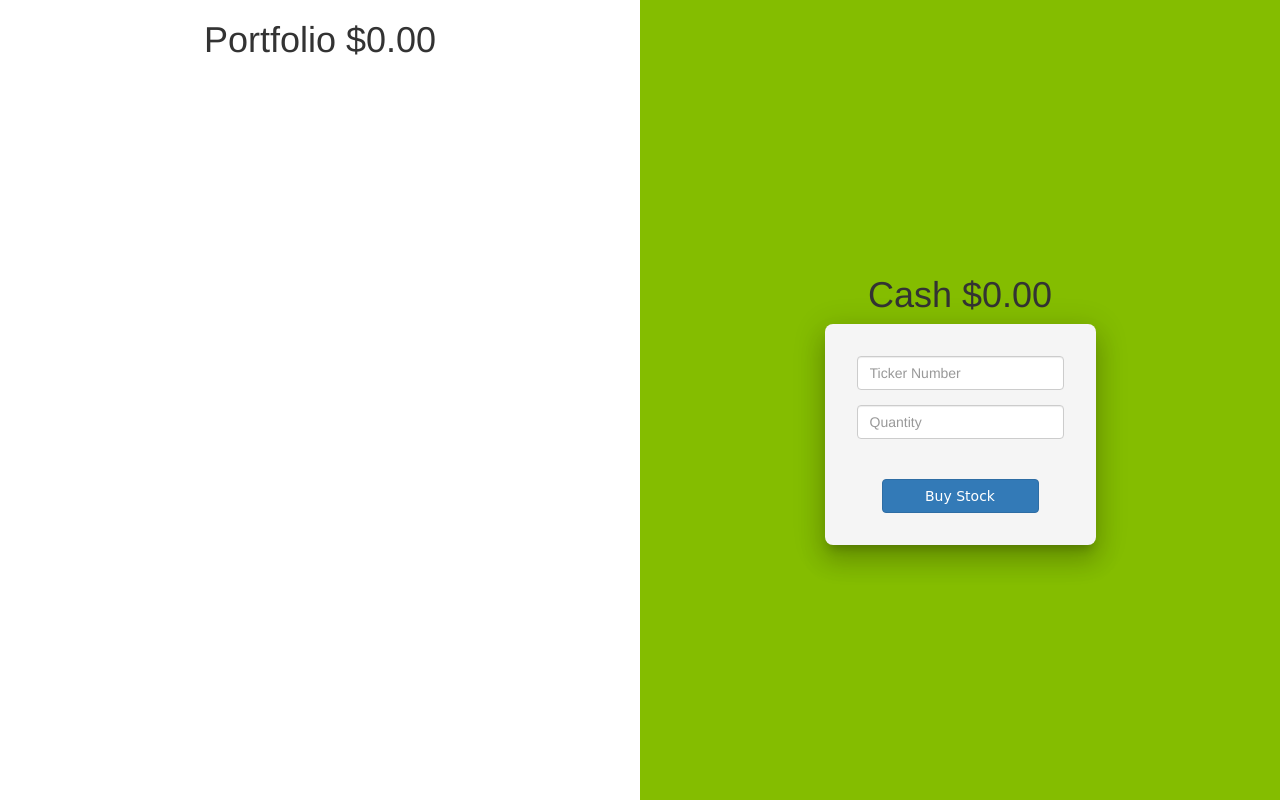
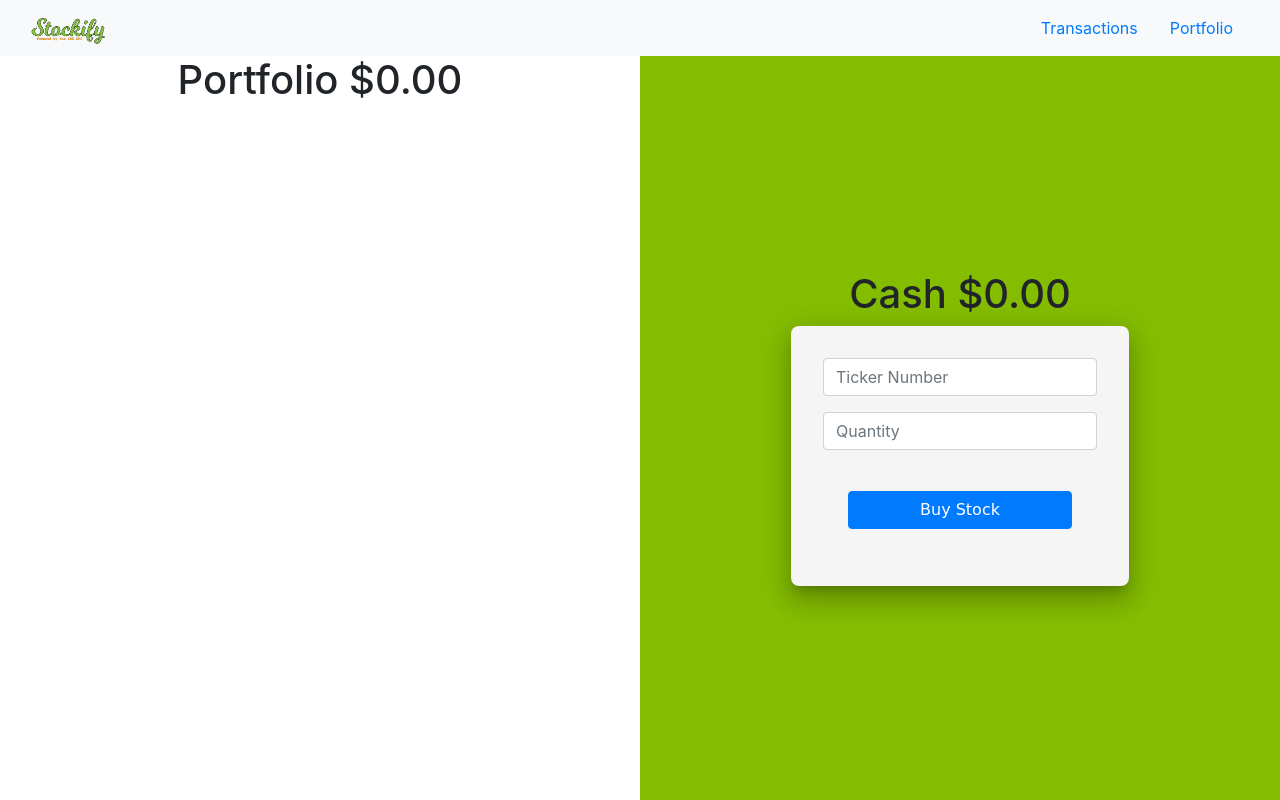
Before and after one commit to katbelle/TTP-FS, a Flask app: template templates/portfolio.html in a window 1280 px wide. Run offline with Flask 2, Linux system fonts and the light colour scheme; the template is opened without the code that fills it, so the values that code supplies are empty; some libraries are stand-ins or nearby versions.

Commit message:
Successfully connected Database, fixed html & CSS, added buttons to toggle between transactions and portfolio

```diff
--- a/app.py
+++ b/app.py
@@ -7,11 +7,13 @@ from pprint import pformat
 from sqlalchemy.sql import func, exists
 
 from iex_api import IEX
-from model import User, connect_to_db, db
+from model import User, Transaction, connect_to_db, db
 
 app = Flask(__name__)
 app.secret_key = "Stockify"
 app.jinja_env.undefined = StrictUndefined
+connect_to_db(app)
+
 
 
 def get_state(session):
@@ -27,7 +29,10 @@ def get_user(session):
 @app.route('/')
 def index():
 	"""Login/Landing Page"""
-	return render_template("sign_in.html")
+	if session.get("logged_in_user"):
+		return redirect("/portfolio")
+	else:
+		return redirect("/login")
 
 
 #Build out an about me page if theres time
@@ -80,7 +85,7 @@ def login():
 			return render_template("sign_in.html")
 
 
-@app.route("/purchase", methods=["GET", "POST"])
+@app.route("/portfolio", methods=["GET", "POST"])
 def purchase_stock():
 	"""Purchase Stock."""
 	if not session.get("logged_in_user"):
@@ -88,16 +93,16 @@ def purchase_stock():
 		return redirect("/")
 
 	user = get_user(session)
+	iex = IEX(user)
 
 	if request.method == "POST":
 		ticker_id = request.form.get("ticker_id")
 		quantity = request.form.get("quantity")
-		iex = IEX(user)
-		success, transaction = iex.purchase_stocks(ticker_id, quantity)
-		if not success:
-			flash(transaction)
+		transaction, error = iex.purchase_stocks(ticker_id, quantity)
+		if error:
+			flash(error)
 		else:
-			flash('purchase successful')
+			flash('Purchase successful')
 
 	# @TODO: Get portfolio data from transactions to display on page.
 	portfolio = iex.get_portfolio()
@@ -117,7 +122,7 @@ def transactions():
 		return redirect("/")
 
 	user = get_user(session)
-	transactions = Transaction.query.filter(user=user).all()
+	transactions = Transaction.query.filter(Transaction.user == user).all()
 	return render_template("transactions.html",
 						   state=get_state(session),
 						   transactions=transactions)
@@ -138,8 +143,6 @@ if __name__ == "__main__":
 
 	app.jinja_env.auto_reload = app.debug
 
-	connect_to_db(app)
-
 	# Use the DebugToolbar
 	DebugToolbarExtension(app)
 	app.config['DEBUG_TB_INTERCEPT_REDIRECTS'] = False
--- a/static/style.css
+++ b/static/style.css
@@ -21,6 +21,7 @@ h1 {
 
 .content {
   height: 100%;
+  padding-top: 56px;
 }
 
 #titleleft {
@@ -70,6 +71,10 @@ h1 {
   flex-direction: column;
   align-items: center;
   /* margin-top: 32px; */
+}
+
+.container-fluid {
+  height: 40px;
 }
 
 #signup {
@@ -172,6 +177,21 @@ input[type="submit"]:hover {
   animation-name: shake;
 }
 
+#stockify {
+  position: fixed;
+  top: 15px;
+}
+
+
+.navbar {
+  background-color: whitesmoke;
+}
+
+.navbar-nav {
+  text-align: right;
+  bottom: 0;
+}
+
 .btn {
   margin: 25px;
   padding: 8px 15px;
--- a/templates/base.html
+++ b/templates/base.html
@@ -1,9 +1,43 @@
-<!doctype html>
-<title>{% block title %}{% endblock %}</title>
-<link rel="stylesheet" href="{{ url_for('static', filename='style.css') }}">
-<!-- Bootstrap -->
-<link rel="stylesheet" href="https://maxcdn.bootstrapcdn.com/bootstrap/3.3.5/css/bootstrap.min.css">
+<!DOCTYPE html>
+<html>
+  <head>
+    <title>{% block title %}{% endblock %}</title>
+    <link rel="stylesheet" href="{{ url_for('static', filename='style.css') }}">
+
+    <!-- Bootstrap -->
+    <link rel="stylesheet" href="https://maxcdn.bootstrapcdn.com/bootstrap/4.0.0/css/bootstrap.min.css"
+    integrity="sha384-Gn5384xqQ1aoWXA+058RXPxPg6fy4IWvTNh0E263XmFcJlSAwiGgFAW/dAiS6JXm" crossorigin="anonymous">
+
+    <script src="https://maxcdn.bootstrapcdn.com/bootstrap/4.0.0/js/bootstrap.min.js"
+    integrity="sha384-JZR6Spejh4U02d8jOt6vLEHfe/JQGiRRSQQxSfFWpi1MquVdAyjUar5+76PVCmYl" crossorigin="anonymous"></script>
+
+  </head>
+
+
 <section class="content">
+
+  	<!-- Static navbar -->
+	 <nav class="navbar navbar-light bg-light fixed-top">
+      <div class="container-fluid">
+        <div class="navbar-header">
+          <a class="navbar-brand" href="/">
+              <img src="/static/imgs/Stockify_logo.png" id="stockify" height="33">
+          </a>
+        </div>
+
+          <ul class="nav nav-pills navbar-right">
+              <li class="nav-item">
+                  <a class="nav-link" href="/transactions">Transactions</a>
+              </li>
+              <li class="nav-item">
+                  <a class="nav-link" href="/portfolio">Portfolio</a>
+              </li>
+            </ul>
+        </div>
+      </div>
+    </nav>
+
+
   <header>
     {% block header %}{% endblock %}
   </header>
@@ -12,3 +46,4 @@
   {% endfor %}
   {% block content %}{% endblock %}
 </section>
+</html>
--- a/templates/portfolio.html
+++ b/templates/portfolio.html
@@ -15,7 +15,7 @@
     </div>
     <div class="right-split">
         <h1>Cash ${{ '%.2f' % (user_cash_money / 100) }}</h1>
-        <form id="Purchase" class="purchase-form" action="/purchase" method="post">
+        <form id="Purchase" class="purchase-form" action="/portfolio" method="post">
 
             <div class="form-group">
                 <input class="form-control" id="ticker_id" name="ticker_id" placeholder="Ticker Number">
--- a/templates/sign_in.html
+++ b/templates/sign_in.html
@@ -21,7 +21,7 @@
 							<input type="password" class="form-control" id="password" name="password" placeholder="Password">
 						</div>
 						<button type="submit" class="btn btn-primary">Login</button>
-						<button class="btn btn-forgot-pw"> Need to sign up for an account?</button>
+						<a href="/sign-up" class="btn btn-forgot-pw"> Need to sign up for an account?</a>
 					</form>
 				</div>
 		    </div>
```
Also changed, not shown: iex_api.py (+7 -4 lines).
